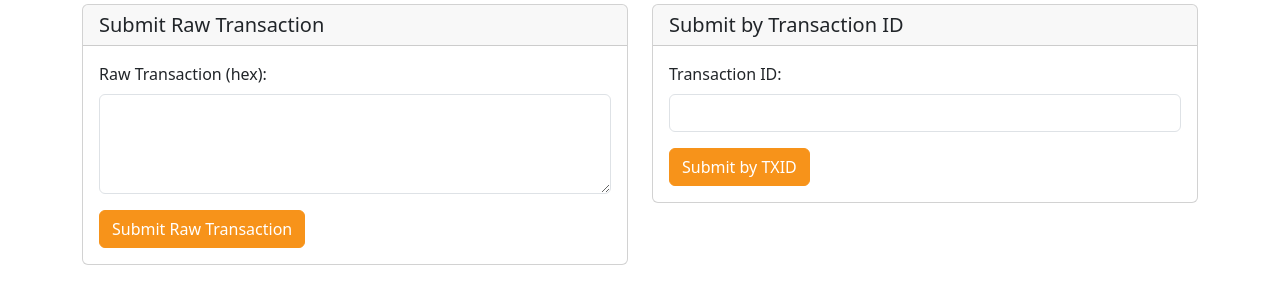
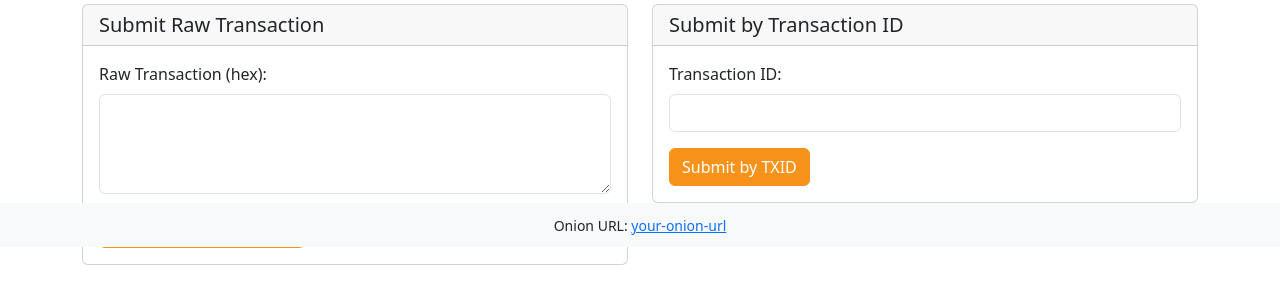
Before and after one commit to valerio-vaccaro/mempush, a Flask app: page / in a window 1280 px wide. Shown: the part 553-842 px from the top of the page. Run offline with Flask 3, Linux system fonts and the light colour scheme.

Commit message:
add onion url

```diff
--- a/app/__init__.py
+++ b/app/__init__.py
@@ -16,6 +16,7 @@ def create_app():
     app.config['SECRET_KEY'] = os.getenv('SECRET_KEY', 'dev')
     app.config['SQLALCHEMY_DATABASE_URI'] = os.getenv('DATABASE_URL', 'sqlite:///mempush.db')
     app.config['SQLALCHEMY_TRACK_MODIFICATIONS'] = False
+    app.config['ONION_URL'] = os.getenv('ONION_URL', 'your-onion-url')
 
     # Initialize extensions
     db.init_app(app)
--- a/app/routes.py
+++ b/app/routes.py
@@ -1,4 +1,4 @@
-from flask import Blueprint, render_template, request, jsonify
+from flask import Blueprint, render_template, request, jsonify, current_app
 from app.models import Transaction
 from app import db
 import requests
@@ -8,17 +8,17 @@ bp = Blueprint('main', __name__)
 
 @bp.route('/')
 def index():
-    return render_template('index.html')
+    return render_template('index.html', onion_url=current_app.config['ONION_URL'])
 
 @bp.route('/transactions')
 def transactions():
     txs = Transaction.query.order_by(Transaction.created_at.desc()).all()
-    return render_template('transaction_list.html', transactions=txs)
+    return render_template('transaction_list.html', transactions=txs, onion_url=current_app.config['ONION_URL'])
 
 @bp.route('/transaction/<txid>')
 def transaction_detail(txid):
     tx = Transaction.query.filter_by(txid=txid).first_or_404()
-    return render_template('transaction_detail.html', tx=tx)
+    return render_template('transaction_detail.html', tx=tx, onion_url=current_app.config['ONION_URL'])
 
 @bp.route('/transaction/submit', methods=['POST'])
 def submit_transaction():
--- a/app/templates/base.html
+++ b/app/templates/base.html
@@ -35,6 +35,10 @@
         {% block content %}{% endblock %}
     </div>
 
+    <footer style="position: fixed; bottom: 0; width: 100%; text-align: center; padding: 10px; background-color: #f8f9fa;">
+        <small>Onion URL: <a href="{{ onion_url }}">{{ onion_url }}</a></small>
+    </footer>
+
     <!-- Bootstrap JS -->
     <script src="https://cdn.jsdelivr.net/npm/bootstrap@5.3.0/dist/js/bootstrap.bundle.min.js"></script>
     <!-- Custom JS -->
```
